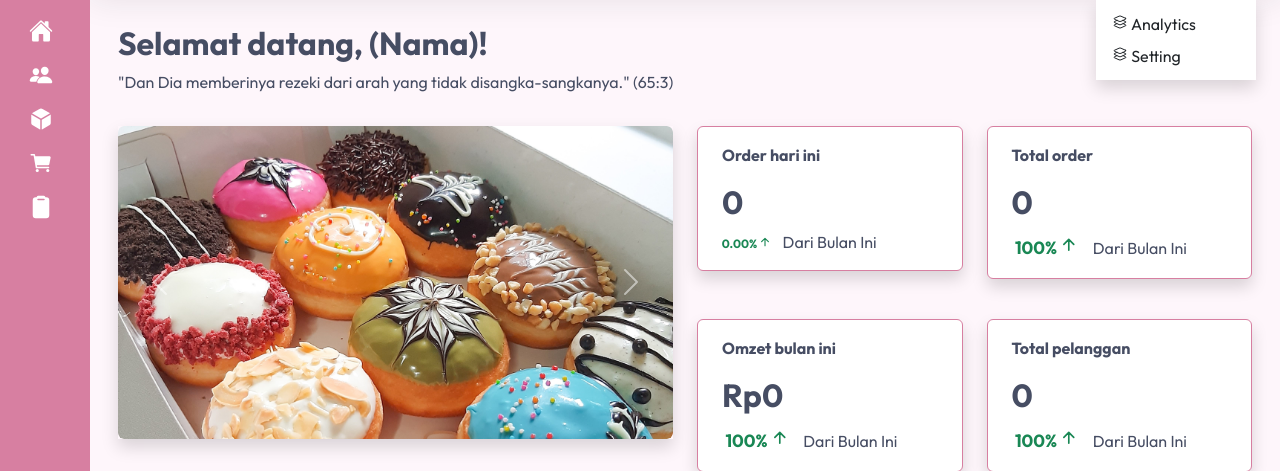
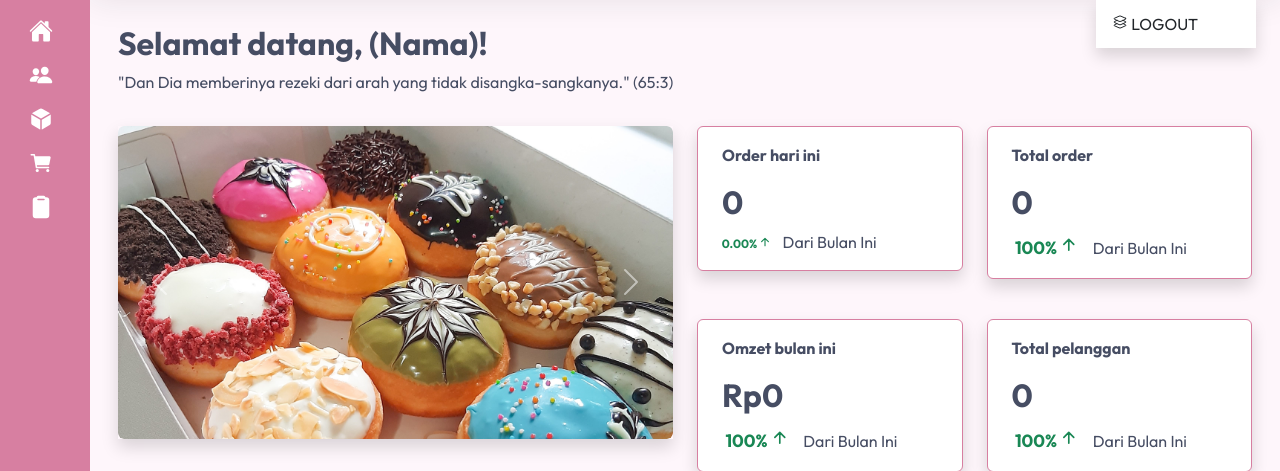
Before and after one commit to Muhammad5786/Dashboard, a PHP site: page / in a window 1280 px wide, after a click that opens the changed part. Shown: the part 80-551 px from the top of the page. Run offline with PHP 8.4, Linux system fonts and the light colour scheme; data that the repository does not hold is empty.

Commit message:
tombol logout pada profile

```diff
--- a/index.php
+++ b/index.php
@@ -94,11 +94,7 @@
                             <div class="dropdown-menu dropdown-menu-end rounded-0 border-0 shadow mt-3">
                                 <a href="#" class="dropdown-item">
                                     <ion-icon name="layers-outline"></ion-icon>
-                                    <span>Analytics</span>
-                                </a>
-                                <a href="#" class="dropdown-item">
-                                    <ion-icon name="layers-outline"></ion-icon>
-                                    <span>Setting</span>
+                                    <span>LOGOUT</span>
                                 </a>
                             </div>
                         </li>
```
